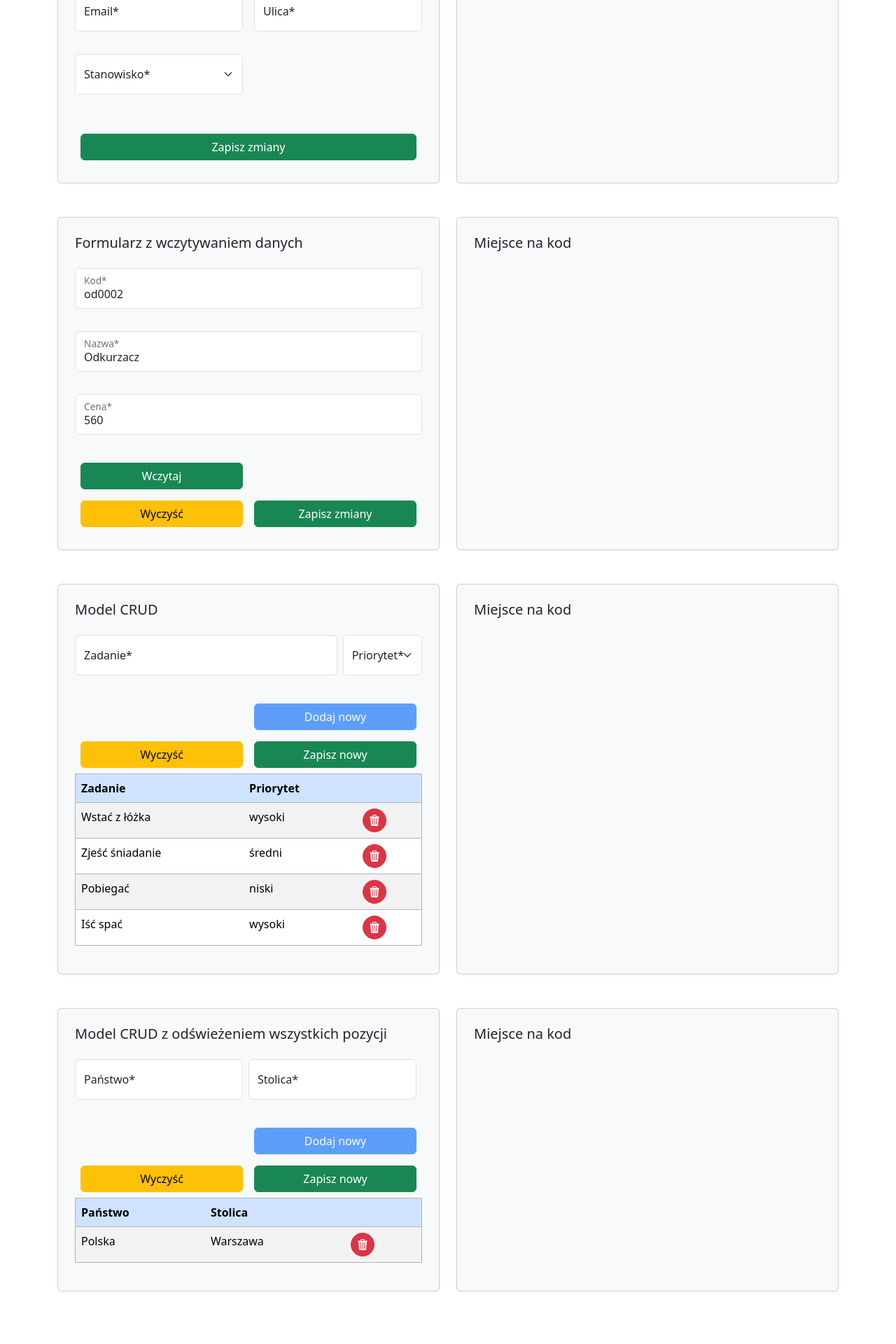
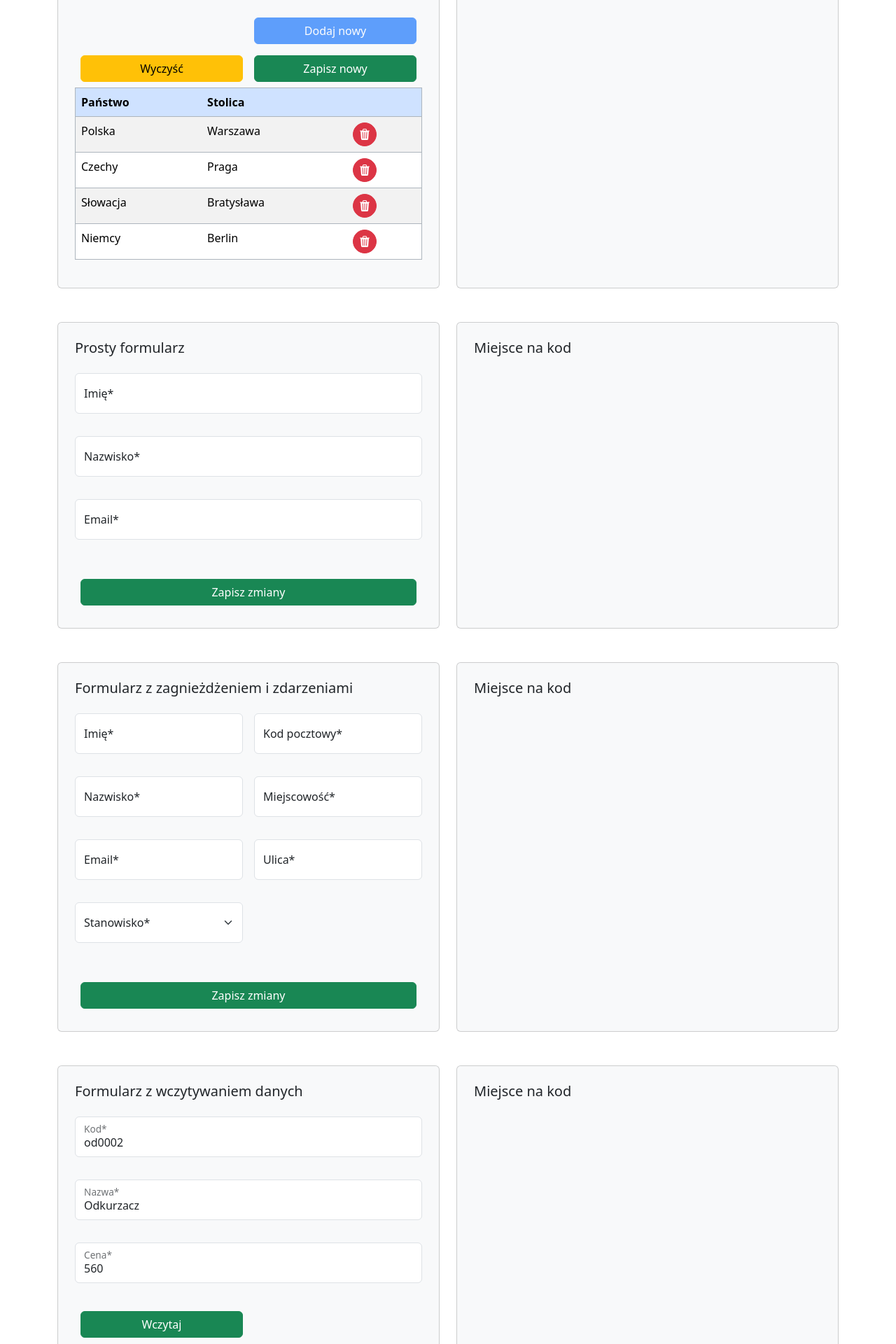
Before and after one commit to pawelpepek/CustomForms, an Angular app: page / in a window 1280 px wide. Shown: the part 800-2720 px from the top of the page at 70% size. Before the commit the page ends 2669 px from the top, so only its background shows below. Built offline with nearby package versions, Linux system fonts and the light colour scheme.

Commit message:
Examples

```diff
--- a/src/app/app.component.html
+++ b/src/app/app.component.html
@@ -1,6 +1,26 @@
 <app-confirm></app-confirm>
 
 <div class="container mb-4">
+    <div class="row my-4">
+        <div class="col-12 col-lg-6 mt-4 d-flex justify-content-center">
+            <div class="form w-100">
+                <app-todo-page></app-todo-page>
+            </div>
+        </div>
+        <div class="col-12 col-lg-6 mt-4 d-flex justify-content-center">
+            <app-card label="Miejsce na kod" class="w-100" className="h-100"></app-card>
+        </div>
+    </div>
+    <div class="row my-4">
+        <div class="col-12 col-lg-6 mt-4 d-flex justify-content-center">
+            <div class="form w-100">
+                <app-country-page></app-country-page>
+            </div>
+        </div>
+        <div class="col-12 col-lg-6 mt-4 d-flex justify-content-center">
+            <app-card label="Miejsce na kod" class="w-100" className="h-100"></app-card>
+        </div>
+    </div>
     <div class="row my-4">
         <div class="col-12 col-lg-6 mt-4 d-flex justify-content-center">
             <div class="form w-100">
@@ -31,24 +51,4 @@
             <app-card label="Miejsce na kod" class="w-100" className="h-100"></app-card>
         </div>
     </div>
-    <div class="row my-4">
-        <div class="col-12 col-lg-6 mt-4 d-flex justify-content-center">
-            <div class="form w-100">
-                <app-todo-page></app-todo-page>
-            </div>
-        </div>
-        <div class="col-12 col-lg-6 mt-4 d-flex justify-content-center">
-            <app-card label="Miejsce na kod" class="w-100" className="h-100"></app-card>
-        </div>
-    </div>
-    <div class="row my-4">
-        <div class="col-12 col-lg-6 mt-4 d-flex justify-content-center">
-            <div class="form w-100">
-                <app-country-page></app-country-page>
-            </div>
-        </div>
-        <div class="col-12 col-lg-6 mt-4 d-flex justify-content-center">
-            <app-card label="Miejsce na kod" class="w-100" className="h-100"></app-card>
-        </div>
-    </div>
 </div>
--- a/src/app/data/Countries.ts
+++ b/src/app/data/Countries.ts
@@ -1,7 +1,12 @@
-import { Country } from "../models/Country";
+import { Country } from '../models/Country';
 
 export class Countries {
   public static get data(): Country[] {
-    return [{ id: 1, name: 'Polska', capital: 'Warszawa' }];
+    return [
+      { id: 1, name: 'Polska', capital: 'Warszawa' },
+      { id: 2, name: 'Czechy', capital: 'Praga' },
+      { id: 3, name: 'Słowacja', capital: 'Bratysława' },
+      { id: 1, name: 'Niemcy', capital: 'Berlin' },
+    ];
   }
 }
--- a/src/app/pages/personal-form/personal-form.component.html
+++ b/src/app/pages/personal-form/personal-form.component.html
@@ -9,7 +9,7 @@
     </div>
 </ng-template>
 
-<app-card label="Bardziej złożony formularz do zapisu">
+<app-card label="Formularz z zagnieżdżeniem i zdarzeniami">
     <app-form [formGroup]="personalService.form" [service]="personalService">
         <div class="d-flex flex-row">
             <div class="me-2 w-100">
--- a/src/app/pages/todo-page/todo-page.component.html
+++ b/src/app/pages/todo-page/todo-page.component.html
@@ -2,7 +2,7 @@
     <app-form [formGroup]="service.form" [service]="service" [clearButton]="true">
         <div class="d-flex flex-row">
             <app-input label="Zadanie" class="w-100 me-2" formControlName="description"></app-input>
-            <app-select label="Priorytet" [style]="{ width: '150px' }" formControlName="priority"
+            <app-select label="Priorytet" [style]="{ width: '200px' }" formControlName="priority"
                 [data]="priorities"></app-select>
         </div>
     </app-form>
```
